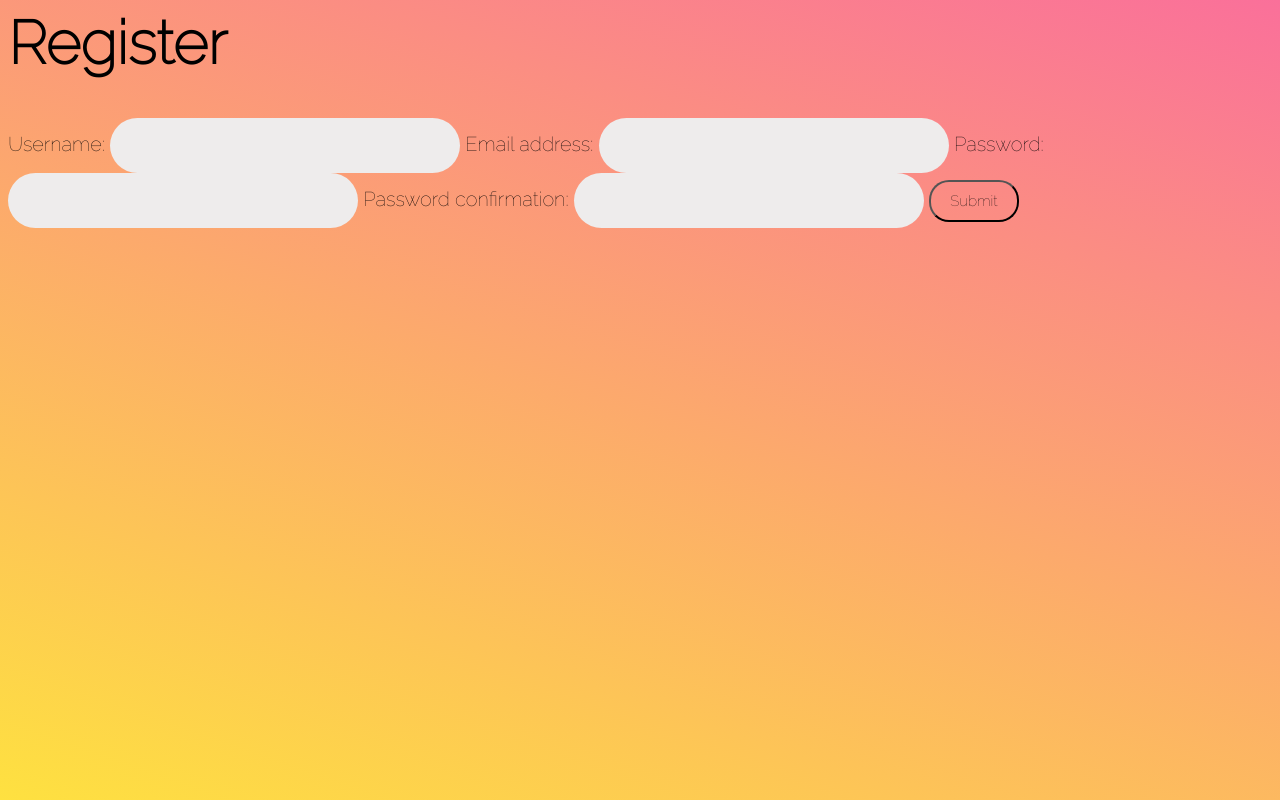
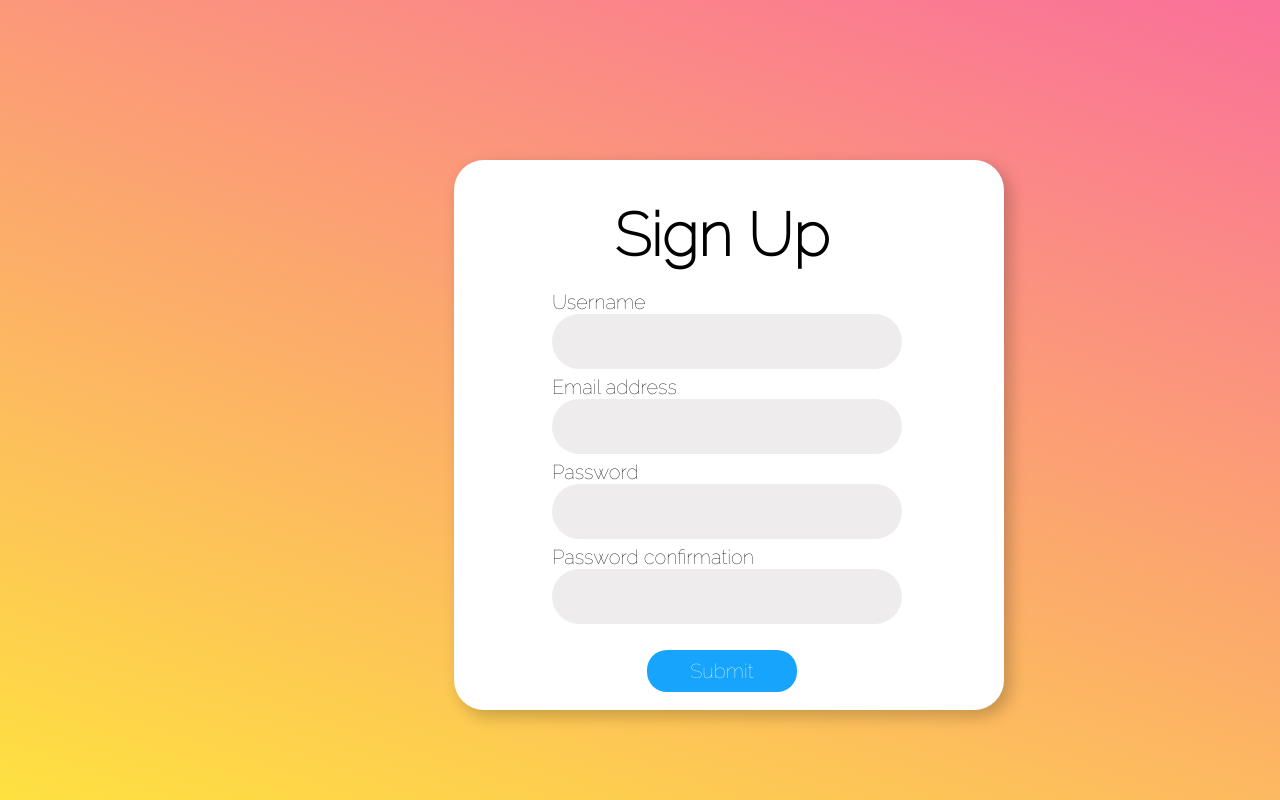
Before and after one commit to Aayush-Bhagat/Sharendar, a Django app: page /register in a window 1280 px wide. Run offline with Django 3.2, Linux system fonts and the light colour scheme.

Commit message:
added styling to register page

```diff
--- a/sharendarapp/backend/templates/backend/Login.html
+++ b/sharendarapp/backend/templates/backend/Login.html
@@ -76,12 +76,9 @@
 	border-radius: 30px;
 	box-shadow: 6px 6px 15px 1px rgba(0,0,0,0.2);
 }
+</style>
 
-
-</style>
 <body class="bgimage">
-
-
 	<div class="loginbg">
 		<h1 class="login">
 			Login
--- a/sharendarapp/backend/templates/backend/Register.html
+++ b/sharendarapp/backend/templates/backend/Register.html
@@ -11,6 +11,7 @@
         font-family: 'Raleway', sans-serif;
 	    outline: none;
 	    color: black;
+
     }
 
     input[type= "email"]{
@@ -24,6 +25,7 @@
         font-family: 'Raleway', sans-serif;
 	    outline: none;
 	    color: black;
+
     }
     input[type= "password"]{
         width: 350px;
@@ -36,6 +38,7 @@
         font-family: 'Raleway', sans-serif;
 	    outline: none;
 	    color: black;
+
     }
     .bg{
         background-color: #FEE140;
@@ -43,6 +46,8 @@
     }
 
     .register{
+        position: relative;
+        left: 160px;
 		height: auto;
 		font-family: 'Raleway', sans-serif;
 		font-size: 60px;
@@ -52,41 +57,73 @@
     }
 
     .btn{
-    width: 90px;
+        width: 150px;
         height: 42px;
         border-radius: 20px;
-    border-color: black;
         margin: auto;
-    background-color: transparent;
-    font-size: 15px;
+        background-color: #17a4fc;
+        font-size: 20px;
+        position: relative; left: 35%; top: 0px;
+        color: white;
+        border: none;
+        font-family: 'Raleway', sans-serif;
+        outline: none;
     }
 
     * {
         font-family: 'Raleway', sans-serif;
         font-size: 20px;
-
     }
 
-
-
-
+    .registerbg{
+        background-color:white;
+        height: 550px;
+        width: 550px;
+        position: absolute; left: 35.5%; top: 20%;
+        border-radius: 30px;
+        box-shadow: 6px 6px 15px 1px rgba(0,0,0,0.2);
+    }
+    .form-control{
+        top: -20px;
+        position: relative;
+        right: 50px;
+        padding-bottom: 10px;
+        margin:  auto;
+        width: 350px;
+        height: 55px;
+        border: none;
+        font-size: 16px;
+        font: bold;
+        padding-left: 15px;
+        margin-bottom: 20px;
+        font-family: 'Raleway', sans-serif;
+        outline: none;
+        color: black;
+    }
 </style>
 
 <body class="bg">
+    <div class="registerbg">
         <h1 class="register">
-    Register
+            Sign Up
         </h1>
-<form method = "POST" action="">
+        <form method = "POST" action="" class="form">
             {% csrf_token %}
 
             {% for field in form%}
-        {{field.label}}:
+                <div class="form-control">
+                    <ul style="list-style-type:none">
+                        <li>
+                        {{field.label}}
                         {{field}}
-
+                        </li>
+                    </ul>
+                </div>
             {% endfor %}
 
             {{form.errors}}
 
             <input type="submit" name ="Create User" class="btn">
         </form>
+    </div>
 </body>
```
Also changed, not shown: sharendarapp/db.sqlite3, 1 other file. Lines whose indentation alone changed are shown as unchanged.
